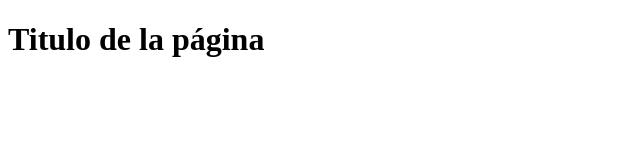
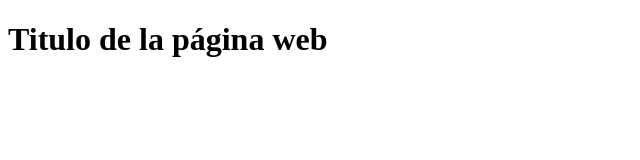
Before and after one commit to namg72/Proyecto-Web-Curso-Git-Pildoras, a plain HTML site: page index.html in a window 1280 px wide. Shown: the full height of the page, 0-640 px from the left. Drawn offline with Linux system fonts and the light colour scheme.

Commit message:
Titulo pagina web

```diff
--- a/index.html
+++ b/index.html
@@ -9,7 +9,7 @@
 </head>
 
 <body>
-    <h1>Titulo de la página</h1>
+    <h1>Titulo de la página web</h1>
 </body>
 
 </html>
```
